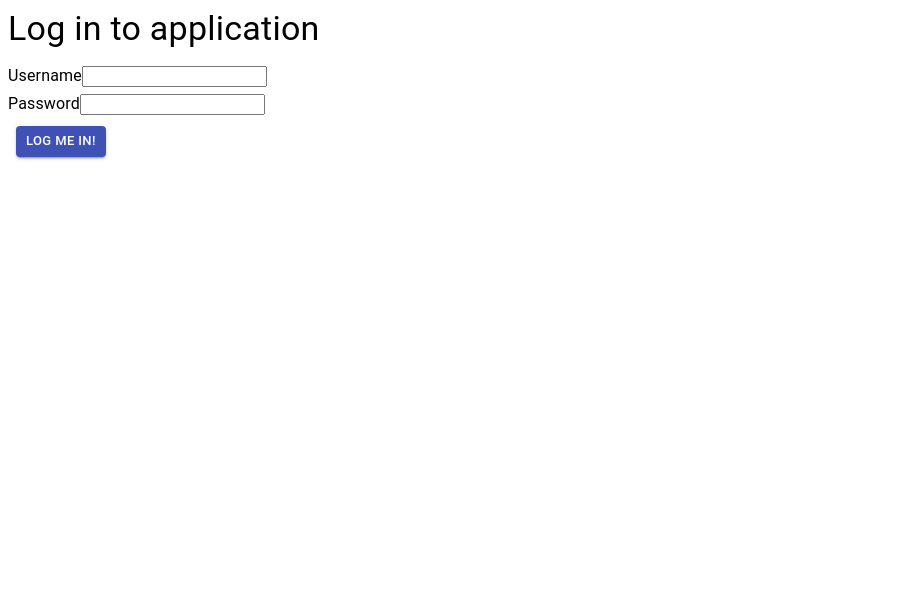
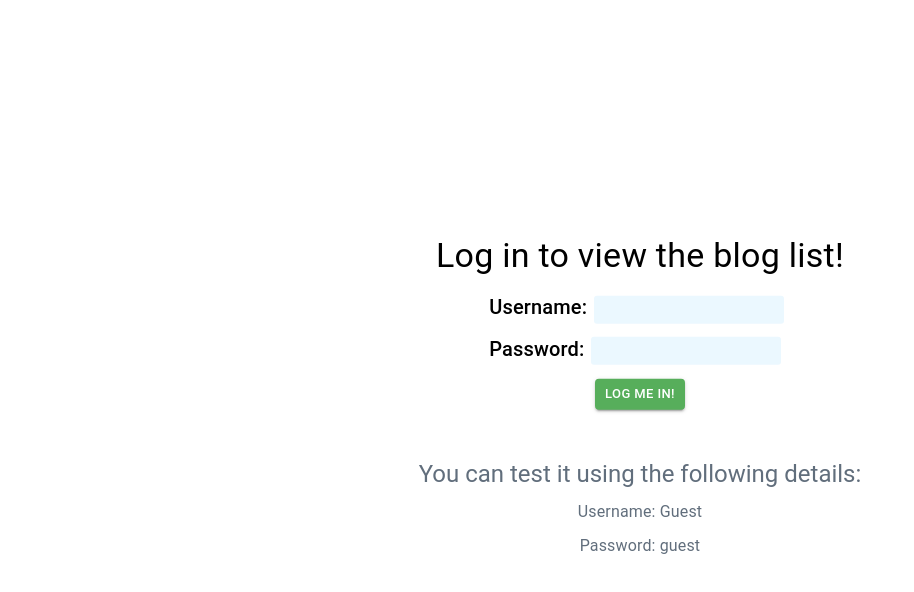
Before and after one commit to iamkiko/bloglist-v2, a React (Create React App) app in the folder client/: page / in a window 1280 px wide. Shown: the top 592 px of the page, without its empty margins (0-914 px from the left). Built offline with nearby package versions, Linux system fonts and the light colour scheme; no server answers.

Commit message:
Style login and add blog sections

```diff
--- a/client/src/App.js
+++ b/client/src/App.js
@@ -20,14 +20,22 @@ import { initializeBlogs, createBlog } from "./reducers/blogReducer"
 import { setUser, setToken } from "./reducers/loginReducer"
 import { initializeUsers } from "./reducers/userReducer"
 
+import {
+  CenteredBox,
+  Input,
+  LoginInstructions,
+  ActionButton,
+  LoginButtonSpan,
+  BlogHeader,
+} from "../src/components/style"
 import Container from "@material-ui/core/Container"
 import Typography from "@material-ui/core/Typography"
 import { makeStyles } from "@material-ui/core/styles"
-import Button from "@material-ui/core/Button"
 
 const useStyles = makeStyles(theme => ({
   button: {
-    margin: theme.spacing(1),
+    margin: theme.spacing(2),
+    alignContent: "center",
   },
   input: {
     display: "none",
@@ -133,36 +141,50 @@ const App = props => {
   const specificBlog = id => props.blogs.find(blog => blog.id === id)
 
   const loginPage = () => (
-    <div>
+    <CenteredBox>
       <Typography variant="h4" gutterBottom>
-        Log in to application
+        Log in to view the blog list!
       </Typography>
 
       <Notification />
 
       <form onSubmit={handleLogin}>
-        <Typography variant="subtitle1" gutterBottom>
+        <Typography variant="h6" gutterBottom>
           <div>
-            Username
-            <input id="username" {...username} reset={null} />
+            Username:
+            <Input id="username" {...username} reset={null} />
           </div>
           <div>
-            Password
-            <input id="password" {...password} reset={null} />
+            Password:
+            <Input id="password" {...password} reset={null} />
           </div>
-          <Button
+        </Typography>
+        <LoginButtonSpan>
+          <ActionButton
             variant="contained"
-            color="primary"
-            className={classes.button}
+            // color="primary"
+            // className={classes.button}
             size="small"
             type="submit"
             data-cy="login"
           >
             Log me in!
-          </Button>
+          </ActionButton>
+        </LoginButtonSpan>
+      </form>
+      <LoginInstructions>
+        {" "}
+        <Typography variant="h5" gutterBottom>
+          You can test it using the following details:
         </Typography>
-      </form>
-    </div>
+        <Typography variant="subtitle1" gutterBottom>
+          Username: Guest
+        </Typography>
+        <Typography variant="subtitle1" gutterBottom>
+          Password: guest
+        </Typography>
+      </LoginInstructions>
+    </CenteredBox>
   )
 
   //to go into Login.js
@@ -176,17 +198,18 @@ const App = props => {
         <Navigation />
         <Notification />
         <Container fixed>
-          <Typography variant="h3" gutterBottom>
-            Blogs
-          </Typography>
-
+          <BlogHeader>
+            <Typography variant="h3" gutterBottom>
+              Blog Directory
+            </Typography>
+          </BlogHeader>
           <div>
             <Route
               exact
               path="/"
               render={() => (
                 <div>
-                  <Togglable buttonLabel="create new" ref={newBlogRef}>
+                  <Togglable buttonLabel="Add a new blog" ref={newBlogRef}>
                     <NewBlog
                       addBlog={addBlog}
                       title={title}
@@ -203,8 +226,6 @@ const App = props => {
                 </div>
               )}
             />
-            {/* <Blog/> */}
-            {/* {displayBlogs()} */}
           </div>
         </Container>
         <Route exact path="/users" render={() => <UserList />} />
--- a/client/src/components/Blog.js
+++ b/client/src/components/Blog.js
@@ -10,6 +10,7 @@ import Container from "@material-ui/core/Container"
 import Typography from "@material-ui/core/Typography"
 import { makeStyles } from "@material-ui/core/styles"
 import Button from "@material-ui/core/Button"
+import { ActionButton } from "./style"
 
 const useStyles = makeStyles(theme => ({
   button: {
@@ -102,7 +103,7 @@ const Blog = props => {
               value={formComment}
               onChange={handleForm}
             />
-            <Button
+            <ActionButton
               variant="contained"
               color="primary"
               className={classes.button}
@@ -111,7 +112,7 @@ const Blog = props => {
               data-cy="commentbutton"
             >
               Add Comment
-            </Button>
+            </ActionButton>
           </form>
           <ul>
             {blog.comments.map(comment => (
--- a/client/src/components/BlogOverview.js
+++ b/client/src/components/BlogOverview.js
@@ -7,7 +7,7 @@ const BlogOverview = ({ blog }) => {
       <div>
         <BlogContainer>
           <StyledLink to={`blogs/${blog.id}`}>
-            {blog.title} ({blog.author})
+            {blog.author} - {blog.title}
           </StyledLink>
         </BlogContainer>
       </div>
--- a/client/src/components/NewBlog.js
+++ b/client/src/components/NewBlog.js
@@ -1,22 +1,17 @@
 import React from "react"
 import PropTypes from "prop-types"
+import Button from "@material-ui/core/Button"
+import Typography from "@material-ui/core/Typography"
+import { ActionButton, Input } from "./style"
 
-import Typography from "@material-ui/core/Typography"
-import Button from "@material-ui/core/Button"
-import { makeStyles } from "@material-ui/core/styles"
-
-const useStyles = makeStyles(theme => ({
-  button: {
-    margin: theme.spacing(1),
-  },
-  input: {
-    display: "none",
-  },
-}))
-
-const NewBlog = ({ author, title, url, addBlog, newBlogRef }) => {
-  const classes = useStyles()
-
+const NewBlog = ({
+  author,
+  title,
+  url,
+  addBlog,
+  newBlogRef,
+  toggleVisibility,
+}) => {
   return (
     <div>
       <Typography variant="h4" gutterBottom>
@@ -28,31 +23,29 @@ const NewBlog = ({ author, title, url, addBlog, newBlogRef }) => {
         <div>
           <Typography gutterBottom>
             Title:
-            <input id="title" {...title} reset={null} />
+            <Input id="title" {...title} reset={null} />
           </Typography>
         </div>
         <div>
           <Typography gutterBottom>
             Author:
-            <input id="author" {...author} reset={null} />
+            <Input id="author" {...author} reset={null} />
           </Typography>
         </div>
         <div>
           <Typography gutterBottom>
             URL:
-            <input id="url" {...url} reset={null} />
+            <Input id="url" {...url} reset={null} />
           </Typography>
         </div>
-        <Button
+        <ActionButton
           variant="contained"
-          color="primary"
           size="small"
-          className={classes.button}
           type="submit"
           data-cy="createblog"
         >
           Create
-        </Button>
+        </ActionButton>
       </form>
     </div>
   )
--- a/client/src/components/Togglable.js
+++ b/client/src/components/Togglable.js
@@ -1,18 +1,7 @@
 import React, { useState, useImperativeHandle } from "react"
-import Button from "@material-ui/core/Button"
-import { makeStyles } from "@material-ui/core/styles"
-
-const useStyles = makeStyles(theme => ({
-  button: {
-    margin: theme.spacing(1),
-  },
-  input: {
-    display: "none",
-  },
-}))
-
+// import Button from "@material-ui/core/Button"
+import { ActionButton, CancelButton } from "./style"
 const Togglable = React.forwardRef((props, ref) => {
-  const classes = useStyles()
   const [visible, setVisible] = useState(false)
 
   const hideWhenVisible = { display: visible ? "none" : "" }
@@ -31,27 +20,24 @@ const Togglable = React.forwardRef((props, ref) => {
   return (
     <div>
       <div style={hideWhenVisible}>
-        <Button
+        <ActionButton
           variant="contained"
-          color="primary"
           size="small"
-          className={classes.button}
           onClick={toggleVisibility}
         >
           {props.buttonLabel}
-        </Button>
+        </ActionButton>
       </div>
       <div style={showWhenVisible}>
         {props.children}
-        <Button
+        <CancelButton
           variant="contained"
           color="secondary"
           size="small"
-          className={classes.button}
           onClick={toggleVisibility}
         >
           Cancel
-        </Button>
+        </CancelButton>
       </div>
     </div>
   )
--- a/client/src/components/style.js
+++ b/client/src/components/style.js
@@ -7,10 +7,72 @@ createGlobalStyle`
       @import url('https://fonts.googleapis.com/css?family=Ubuntu');
   * {
       font-family: 'Ubuntu', sans-serif;
+      position: relative;
   }
-
 `
 
+//Login page
+export const CenteredBox = styled(Container)`
+  position: absolute;
+  top: 50%;
+  left: 50%;
+  transform: translate(-50%, -50%);
+
+  display: flex;
+  flex-wrap: wrap;
+  flex-direction: column;
+  justify-content: center;
+  align-items: center;
+`
+export const Input = styled.input`
+  padding: 0.5em;
+  margin: 0.5em;
+  color: #0b4f71;
+  background: #ebf8ff;
+  border: none;
+  border-radius: 3px;
+`
+
+export const LoginInstructions = styled.div`
+  padding-top: 3rem;
+  display: flex;
+  flex-direction: column;
+  align-items: center;
+  color: #616e7c;
+`
+
+export const ActionButton = styled(Button)`
+  background-color: #57ae5b;
+  color: #fff;
+
+  &:hover {
+    background-color: #207227;
+  }
+`
+export const LoginButtonSpan = styled.span`
+  display: flex;
+  justify-content: center;
+`
+
+//Blog header
+export const BlogHeader = styled.div`
+  display: flex;
+  flex-direction: column;
+  align-items: center;
+  justify-content: center;
+`
+//Add new blog
+export const BlogDiv = styled.div`
+  display: flex;
+  justify-content: space-evenly;
+  width: 100%;
+`
+
+export const CancelButton = styled(Button)`
+  margin-top: 0.5rem;
+`
+
+//Blog render on main page
 export const BlogContainer = styled.div`
   height: 32px;
   border-radius: 5px;
```
Also changed, not shown: client/src/components/Navigation.js (+0 -16 lines).
